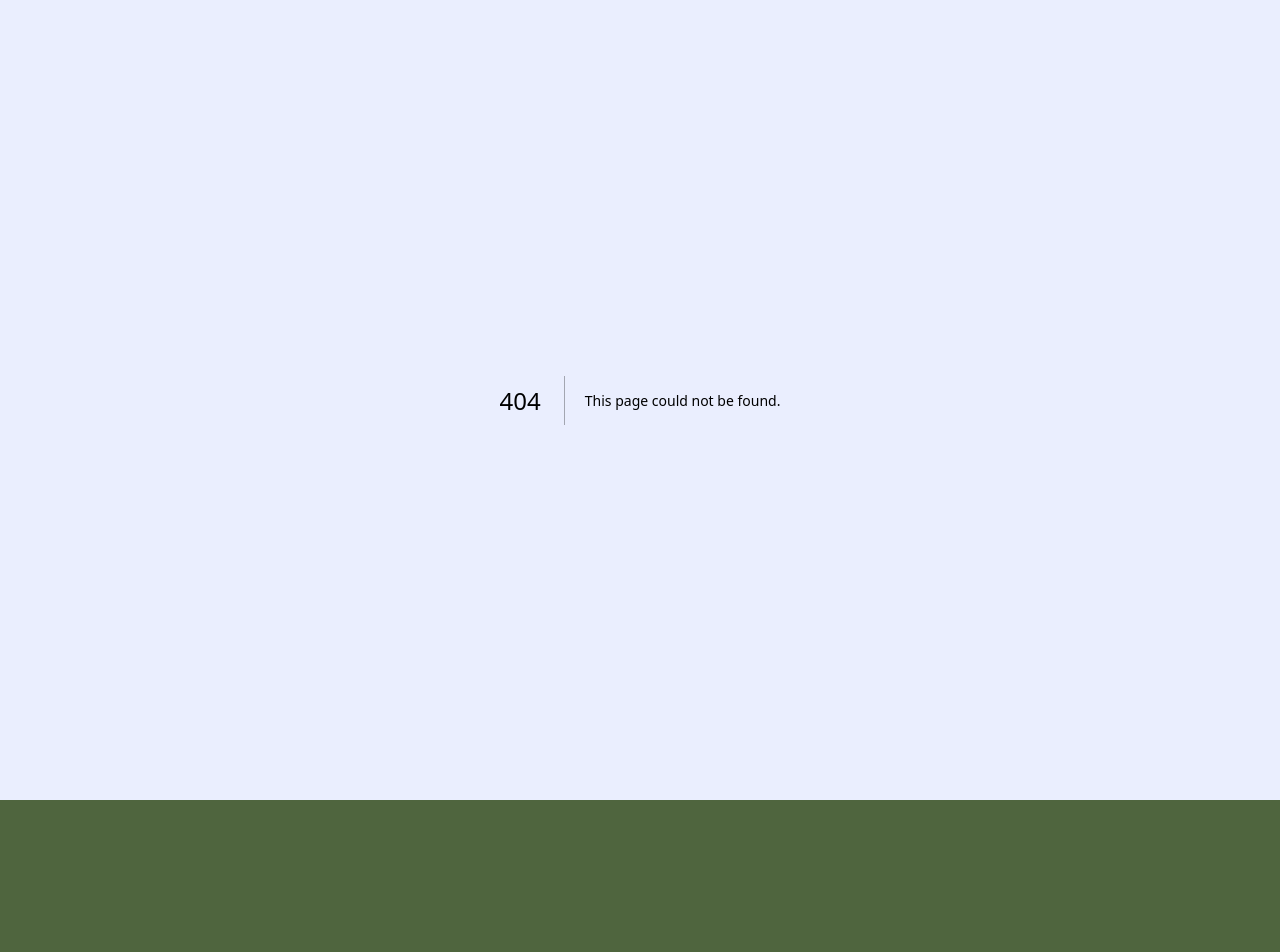
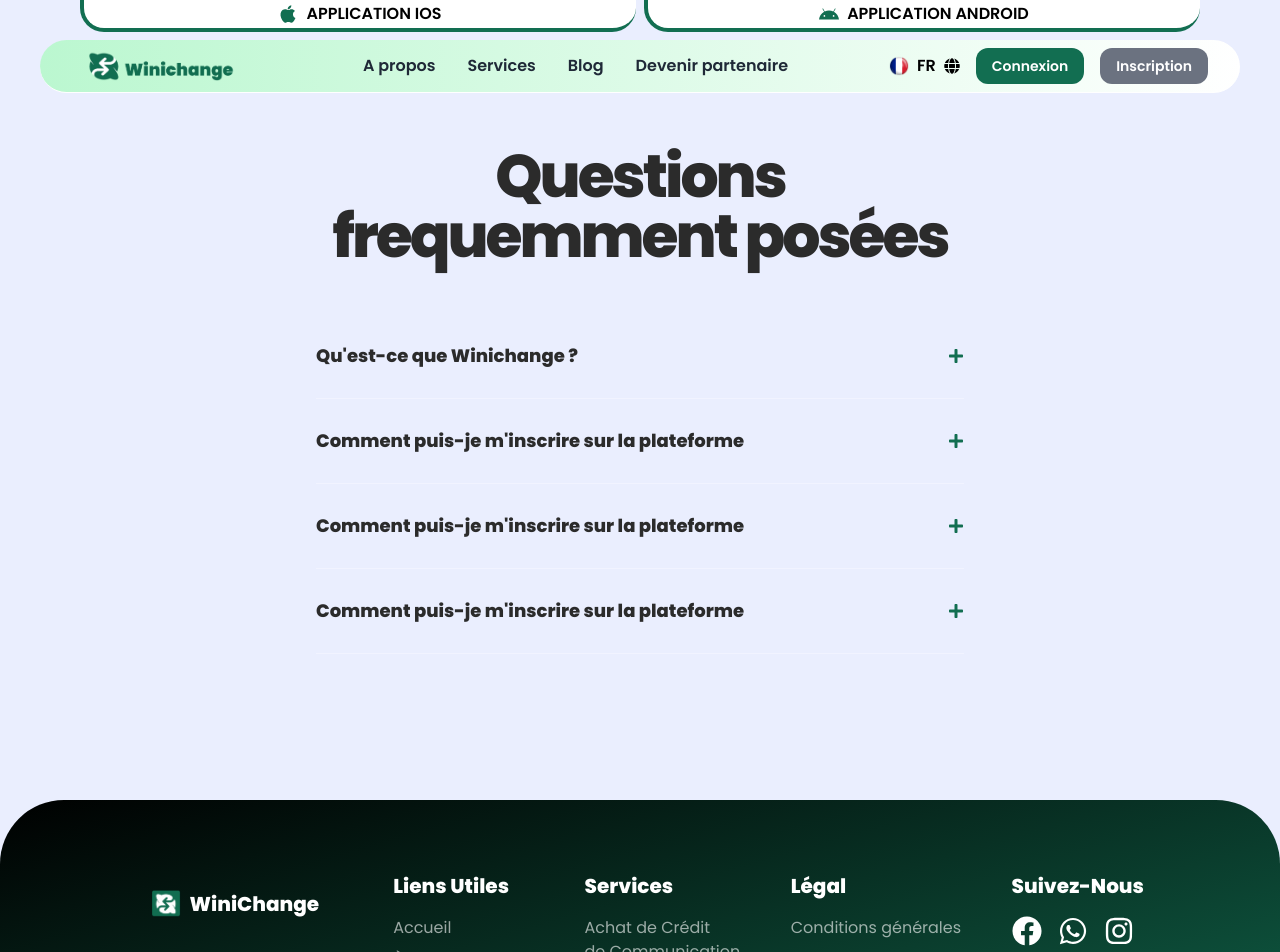
Before and after one commit to YVNNVLEX/WiniChange-Projet-Try, a Next.js app in the folder my-app/: page /faq in a window 1280 px wide. Before the commit this address had no page. Shown: the top 952 px of the page. Before the commit the page ends 800 px from the top, so only its background shows below. Built offline with nearby package versions, Linux system fonts and the light colour scheme.

Commit message:
Add pages Faq and AboutUs

```diff
--- /dev/null
+++ b/my-app/src/app/(pages)/aboutUs/page.tsx
@@ -0,0 +1,79 @@
+'use client'
+
+import React from 'react'
+import Image from "next/image"
+import photo1 from "@/app/assets/ph1.webp"
+import photo2 from "@/app/assets/ph2.webp"
+import photo4 from "@/app/assets/photo4.jpg"
+import { Header } from "@/app/sections/Header"
+import Footer from "@/app/sections/Footer"
+
+const Apropos = () => {
+  return (
+    <>
+      <Header />
+      <div className='py-24 h-full w-full'>
+        <div className='container mx-auto px-5 lg:px-20 py-16 flex flex-col lg:flex-row-reverse items-center gap-12'>
+          <div className='flex-1'>
+            <Image
+              src={photo1}
+              width={500}
+              height={500}
+              alt="Support"
+              objectFit="cover"
+              className="rounded-2xl shadow-xl"
+            />
+          </div>
+          <div className='flex-1 text-center lg:text-left space-y-5'>
+            <h1 className='text-[#126e51] text-5xl font-extrabold leading-tight'>
+              À Propos de <br /> WiniChange
+            </h1>
+            <p className='text-gray-700 text-lg'>
+              Winichange est la plus grande plateforme d'achat et de vente de cryptomonnaies en Afrique.
+              Notre vision est de promouvoir l'inclusion financière pour les populations africaines.
+            </p>
+            <Image
+              src={photo2}
+              width={500}
+              height={300}
+              alt="Support"
+              objectFit="cover"
+              className="rounded-2xl shadow-lg hidden lg:block mt-5"
+            />
+          </div>
+        </div>
+        <div className='bg-[#126e51] h-1 w-3/4 mx-auto rounded-full my-10'></div>
+        <div className='container mx-auto px-5 lg:px-20 py-16 flex flex-col lg:flex-row items-center gap-12'>
+          <div className='flex-1'>
+            <Image
+              src={photo4}
+              width={500}
+              height={500}
+              alt="Support"
+              objectFit="cover"
+              className="rounded-2xl shadow-xl"
+            />
+          </div>
+          <div className='flex-1 text-center lg:text-left space-y-5'>
+            <h1 className='text-[#126e51] text-5xl font-extrabold leading-tight'>
+              Travailler <br /> chez WiniChange
+            </h1>
+            <p className='text-gray-700 text-lg'>
+              Si vous êtes passionné par la finance et/ou la technologie numérique, et que vous avez des compétences dans ce domaine,
+              Winichange vous offre l'opportunité de rejoindre ses équipes et de participer à une belle aventure professionnelle et humaine.
+            </p>
+            <p className='text-lg'>
+              Envoyez votre CV à :
+              <span className='text-[#126e51] underline ml-2 hover:text-green-800 transition'>
+                <a href="mailto:info@winichange.com">info@winichange.com</a>
+              </span>
+            </p>
+          </div>
+        </div>
+      </div>
+      <Footer />
+    </>
+  )
+}
+
+export default Apropos
--- /dev/null
+++ b/my-app/src/app/(pages)/faq/page.tsx
@@ -0,0 +1,87 @@
+'use client'
+
+import React from 'react'
+import clsx from 'clsx';
+import { useState } from 'react';
+import { FaPlus, FaMinus } from 'react-icons/fa';
+import { motion, AnimatePresence } from 'framer-motion';
+import { Header } from '@/app/sections/Header';
+import Footer from '@/app/sections/Footer';
+
+
+const Faq = () => {
+  const items = [
+    {
+      questions: "Qu'est-ce que Winichange ?",
+      answers:"Winichange est une plateforme qui permet l'interopérabilité entre les solutions de transfert d'argent, en reliant les cryptomonnaies aux services de transfert mobile et bancaire en Afrique et à l'international. Notre mission est de faciliter les échanges d'argent de manière simple, rapide et sécurisée",
+    },
+    {
+      questions: "Comment puis-je m'inscrire sur la plateforme ",
+      answers: "Pour vous inscrire, cliquez sur le bouton S'inscrire en haut de la page d'accueil. Suivez les étapes pour créer un compte en fournissant vos informations personnelles et un moyen de vérification"
+    },
+    {
+      questions: "Comment puis-je m'inscrire sur la plateforme ",
+      answers: "Pour vous inscrire, cliquez sur le bouton S'inscrire en haut de la page d'accueil. Suivez les étapes pour créer un compte en fournissant vos informations personnelles et un moyen de vérification"
+    },
+    {
+      questions: "Comment puis-je m'inscrire sur la plateforme ",
+      answers: "Pour vous inscrire, cliquez sur le bouton S'inscrire en haut de la page d'accueil. Suivez les étapes pour créer un compte en fournissant vos informations personnelles et un moyen de vérification"
+    },
+  ]
+
+  const AccordionItem = ({ questions, answers}:{questions: string, answers:string}) => {
+    const [isOpen, setIsOpen ] = useState(false);
+    return (
+      <div className='cursor-pointer border-b border-white/30 py-7' onClick={() => setIsOpen(!isOpen)}>
+      <div className='flex items-center'>
+        <span className='flex-1 text-lg font-bold'>{questions}</span>
+        {isOpen ? <FaMinus className='text-[#126e51]' /> : <FaPlus className='text-[#126e51]' />}
+      </div>
+      <AnimatePresence>
+        {isOpen && (
+          <motion.div
+          initial={{
+            opacity: 0,
+            height: 0,
+            marginTop: 0,
+          }}
+          animate={{
+            opacity:1,
+            height:'auto',
+            marginTop: "16px"
+          }}
+          exit={{
+            opacity: 0,
+            height: 0,
+            marginTop: 0,
+          }}
+          >
+          {answers}
+        </motion.div>
+        )}
+      </AnimatePresence>
+    </div>
+    )
+  }
+
+
+  return (
+    <>
+        <Header/>
+    <div className='text-[#2b2b2b] py-36  min-h-screen flex flex-col justify-center'>
+      <div className='container mx-auto px-5 lg:px-20'>
+        <h2 className='text-center
+         text-5xl md:text-6xl sm:max-w-[648px] mx-auto font-bold tracking-tighter'>Questions frequemment posées</h2>
+        <div className='mt-12 max-w-[648px] mx-auto'>
+          {items.map(({ questions, answers}) => (
+            <AccordionItem key={questions}  questions={questions} answers={answers}/>
+          ))}
+        </div>
+      </div>
+    </div>
+    <Footer/>
+    </>
+  )
+}
+
+export default Faq
--- a/my-app/src/app/sections/Footer.tsx
+++ b/my-app/src/app/sections/Footer.tsx
@@ -65,10 +65,10 @@ export default function Footer() {
                   <a href="#" >Accueil</a>
                 </li>
                 <li>
-                  <a href="#" >À propos de Nous</a>
+                  <a href="/aboutUs" >À propos de Nous</a>
                 </li>
                 <li>
-                  <a href="#" >FAQ</a>
+                  <a href="/faq" >FAQ</a>
                 </li>
                 <li>
                   <a href="#" >Blog</a>
--- a/my-app/src/app/sections/Header.tsx
+++ b/my-app/src/app/sections/Header.tsx
@@ -54,11 +54,13 @@ export const Header = () => {
 
             <div className={ `md:container w-full  py-2 md:px-4  mt-2 font-semibold transition-colors duration-300 ${isScrolled ? 'bg-white bg-opacity-60 backdrop-blur-lg' : 'bg-gradient-to-l from-white to-green-200 bg-opacity-30 backdrop-blur-lg border-b border-white '} rounded-[1.8rem]`}>
                 <div className="mx-auto flex items-center justify-between px-4">
-                    <div className="flex items-center cur">
+                    <div className="flex items-center cursor-pointer">
+                        <a href="/">
                         <Image src={LogoDesktop} alt="mon_logo_desktop"  className="flex" height={190} width={190}  />
+                        </a>
                     </div>
                     <nav className="hidden lg:flex space-x-8">
-                        <a href="#" className="text-gray-800 hover:text-black transition duration-300">A propos</a>
+                        <a href="/aboutUs" className="text-gray-800 hover:text-black transition duration-300">A propos</a>
                         <a href="#" className="text-gray-800 hover:text-black transition duration-300">Services</a>
                         <a href="#" className="text-gray-800 hover:text-black transition duration-300">Blog</a>
                         <a href="#" className="text-gray-800 hover:text-black transition duration-300">Devenir partenaire</a>
@@ -80,7 +82,7 @@ export const Header = () => {
             {isMenuOpen && (
                 <div className="md:container md:px-10 my-2 py-5 rounded-[1.8rem] inset-0 bg-white font-semibold flex flex-col items-start px-4 justify-center lg:hidden">
                     <nav className="flex flex-col items-start space-y-4 text-gray-800 text-xl">
-                        <a href="#" >A propos</a>
+                        <a href="/aboutUs" >A propos</a>
                         <a href="#" >Services</a>
                         <a href="#" >Blog</a>
                         <a href="#" >Devenir Partenaire</a>
```
